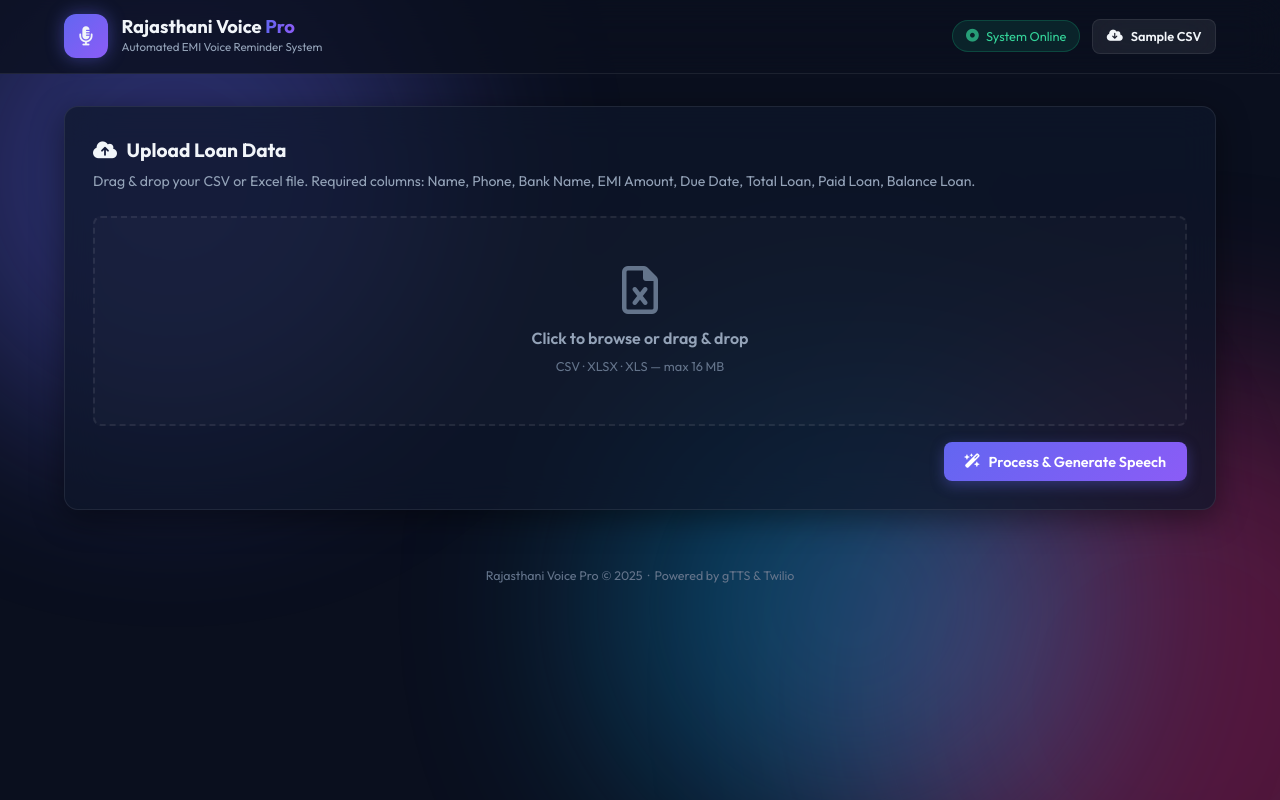
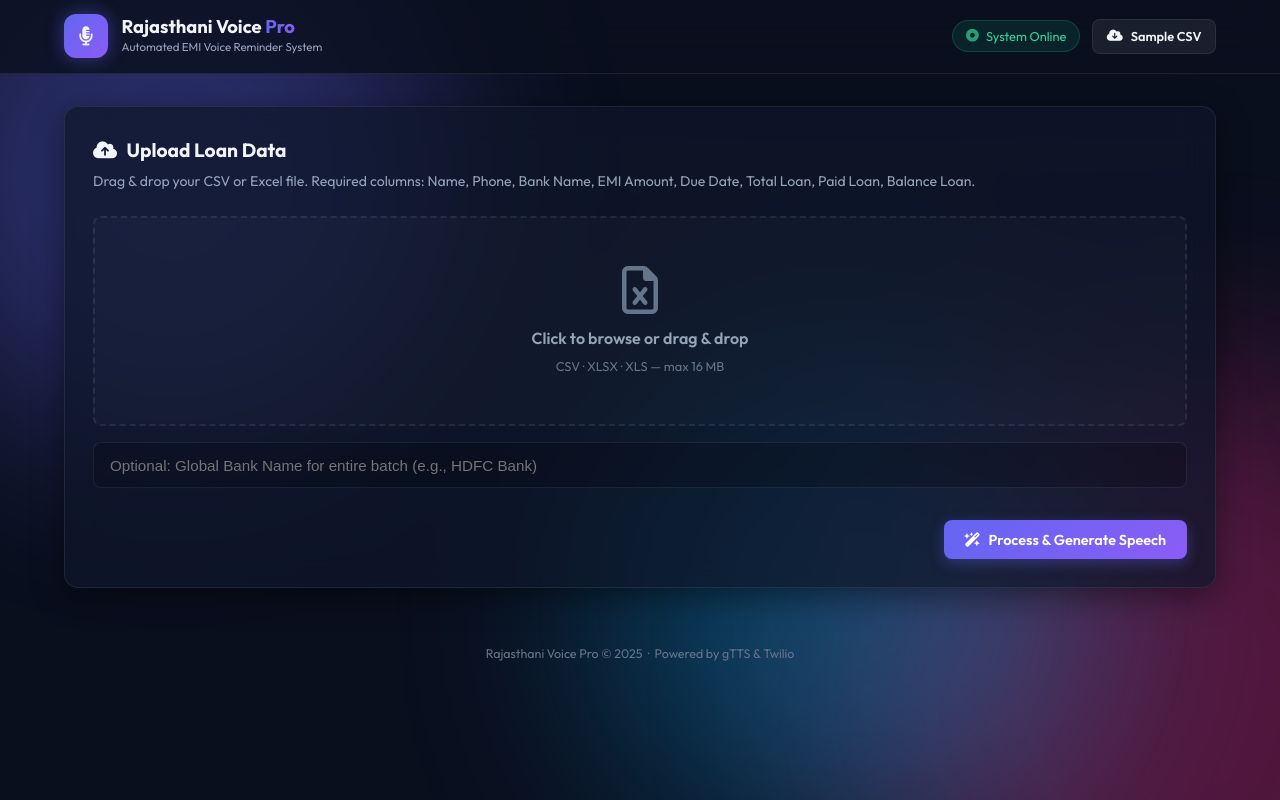
Before and after one commit to Vaibhavsonava2005/Rajasthani-Banking-Agent, a Flask app: page / in a window 1280 px wide. Run offline with Flask 3, Linux system fonts and the light colour scheme.

Commit message:
feat: add global bank name override for batch uploads

```diff
--- a/app.py
+++ b/app.py
@@ -640,6 +640,8 @@ def upload():
         "due_date", "total_loan", "paid_loan", "balance_loan",
     ]
 
+    global_bank_name = request.form.get('global_bank_name', '').strip()
+
     def _get_val(row, field, pos_idx):
         col = col_map.get(field)
         if col and col in df.columns:
@@ -652,7 +654,7 @@ def upload():
     for _, row in df.iterrows():
         name         = _get_val(row, "name",         0)
         phone_raw    = _get_val(row, "phone",         1)
-        bank_name    = _get_val(row, "bank_name",     2)
+        bank_name    = global_bank_name if global_bank_name else _get_val(row, "bank_name", 2)
         emi_amount   = _get_val(row, "emi_amount",    3)
         due_date     = _get_val(row, "due_date",      4)
         total_loan   = _get_val(row, "total_loan",    5)
--- a/static/css/style.css
+++ b/static/css/style.css
@@ -199,6 +199,22 @@ body {
   background: rgba(99,102,241,.06);
   box-shadow: 0 0 24px rgba(99,102,241,.2);
 }
+
+.form-control {
+  width: 100%;
+  padding: 0.85rem 1rem;
+  background: rgba(0, 0, 0, 0.2);
+  border: 1px solid var(--border);
+  border-radius: var(--radius-sm);
+  color: var(--text-1);
+  font-size: 0.95rem;
+  margin-bottom: 1rem;
+  transition: border-color var(--transition);
+}
+.form-control:focus {
+  outline: none;
+  border-color: var(--accent);
+}
 .drop-icon { font-size:3rem;color:var(--text-3);display:block;margin-bottom:.75rem;transition:color var(--transition); }
 .drop-zone:hover .drop-icon, .drop-zone.dragover .drop-icon { color:var(--accent); }
 .drop-primary { display:block;font-size:1rem;font-weight:600;color:var(--text-2); }
--- a/static/js/main.js
+++ b/static/js/main.js
@@ -93,6 +93,11 @@ document.addEventListener('DOMContentLoaded', () => {
     try {
       const formData = new FormData();
       formData.append('file', fileInput.files[0]);
+
+      const globalBankInput = document.getElementById('globalBankName');
+      if (globalBankInput && globalBankInput.value.trim() !== '') {
+        formData.append('global_bank_name', globalBankInput.value.trim());
+      }
 
       const res = await fetch('/upload', { method: 'POST', body: formData });
       const json = await res.json();
--- a/templates/index.html
+++ b/templates/index.html
@@ -101,6 +101,7 @@
             </div>
           </div>
           <div id="statusMsg" class="status-msg hidden"></div>
+          <input type="text" id="globalBankName" class="form-control" placeholder="Optional: Global Bank Name for entire batch (e.g., HDFC Bank)" />
           <div class="upload-actions">
             <button type="submit" class="btn btn-primary" id="uploadBtn">
               <i class="fa-solid fa-wand-magic-sparkles"></i> Process &amp; Generate Speech
```
